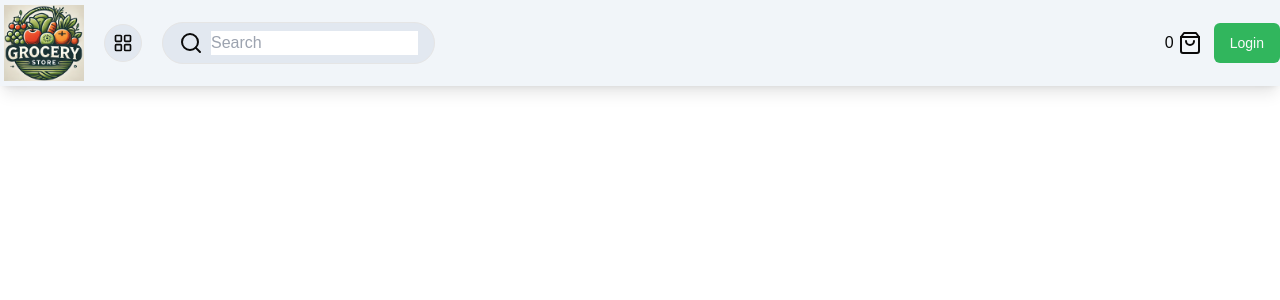
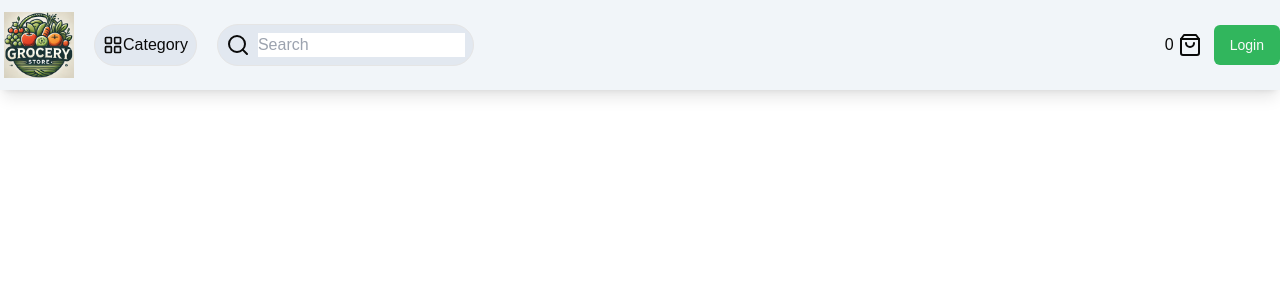
Before and after one commit to zarkonow/online-grocery-store, a Next.js app: page / in a window 1280 px wide. Shown: the top 300 px of the page. Built offline with nearby package versions, Linux system fonts and the light colour scheme.

Commit message:
*added strapiDB, axios

```diff
--- a/app/_components/Header.jsx
+++ b/app/_components/Header.jsx
@@ -13,14 +13,16 @@ import {
 
 function Header() {
   return (
-    <div className="flex shadow-lg justify-between bg-slate-100">
+    <div className="flex shadow-lg justify-between bg-slate-100 items-center">
       <div className="flex justify-between items-center p-1 bg-slate-100">
-        <Image src="/logo.png" alt="logo" width={80} height={80} />
+        <Image src="/logo.png" alt="logo" width={70} height={70} />
 
         <DropdownMenu>
           <DropdownMenuTrigger asChild>
-            <h2 className="flex m-5  items-center outline-none border rounded-full p-2 px-2 bg-slate-200">
-              <LayoutGrid className="h-5 w-5" />
+            <h2 className="flex m-5 items-center
+             outline-none border rounded-full p-2 px-2
+              bg-slate-200 cursor-pointer">
+              <LayoutGrid className="h-5 w-5" />Category
             </h2>
           </DropdownMenuTrigger>
           <DropdownMenuContent>
@@ -35,9 +37,9 @@ function Header() {
 
         <div
           className="md:flex items-center gap-2
-         border rounded-full p-2 px-4 bg-slate-200 hidden"
+         border rounded-full p-2  bg-slate-200 hidden justify-between"
         >
-          <Search />
+          <Search/>
           <input type="text" placeholder="Search" className="outline-none" />
         </div>
       </div>
--- a/package.json
+++ b/package.json
@@ -11,6 +11,7 @@
   "dependencies": {
     "@radix-ui/react-dropdown-menu": "^2.1.4",
     "@radix-ui/react-slot": "^1.1.1",
+    "axios": "^1.7.9",
     "class-variance-authority": "^0.7.1",
     "clsx": "^2.1.1",
     "lucide-react": "^0.469.0",
```
Also changed, not shown: 1 other file (tests, documents, lock files or other folders).
